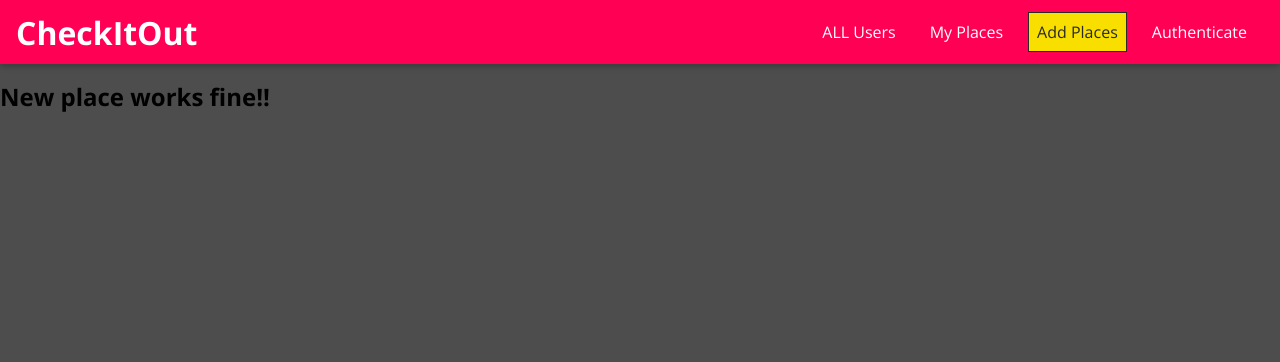
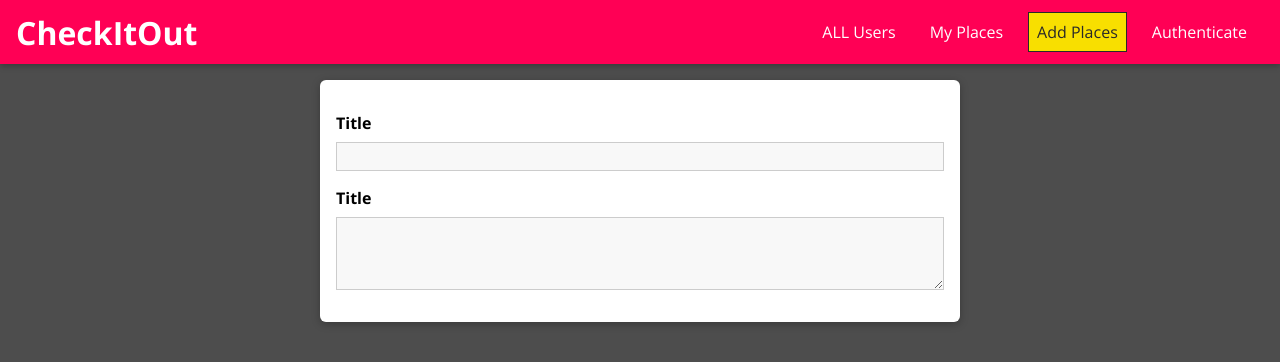
Before and after one commit to Ukd1796/reactApp, a React (Create React App) app: page /places/new in a window 1280 px wide. Shown: the top 362 px of the page. Built offline with nearby package versions, Linux system fonts and the light colour scheme; the HTML template or start-up script is replaced by a standard one.

Commit message:
validation commit

```diff
--- /dev/null
+++ b/src/places/pages/NewPlace.css
@@ -0,0 +1,10 @@
+.place-form {
+    list-style: none;
+    margin: 0 auto;
+    padding: 1rem;
+    width: 90%;
+    max-width: 40rem;
+    box-shadow: 0 2px 8px rgba(0, 0, 0, 0.26);
+    border-radius: 6px;
+    background: white;
+  }
--- a/src/places/pages/NewPlace.js
+++ b/src/places/pages/NewPlace.js
@@ -1,7 +1,36 @@
-import React from 'react';
+import React,{useCallback} from "react";
 
-const NewPlace = () =>{
-    return <h2>New place works fine!!</h2>
-}
+import Input from "../../shared/components/FormElements/Input";
+import {VALIDATOR_REQUIRE,VALIDATOR_MINLENGTH} from '../../shared/components/util/validators'
+import "./NewPlace.css";
+
+const NewPlace = () => {
+
+  const titleInputHandler = useCallback((id,value, isValid)=>{
+
+  },[]);
+  return (
+    <form className="place-form">
+      <Input
+       id="title"
+        element="input"
+        type="text"
+        label="Title"
+        validators={[VALIDATOR_REQUIRE()]}
+        errorText="Please enter a valid Title"
+        onInput ={titleInputHandler}
+      />
+       <Input
+        id="description"
+        element="textarea"
+        type="text"
+        label="Title"
+        validators={[VALIDATOR_REQUIRE(),VALIDATOR_MINLENGTH(5)]}
+        errorText="Please enter a valid Title"
+        onInput ={titleInputHandler}
+      />
+    </form>
+  );
+};
 
 export default NewPlace;
--- /dev/null
+++ b/src/shared/components/FormElements/Input.css
@@ -0,0 +1,41 @@
+.form-control {
+    margin: 1rem 0;
+  }
+
+  .form-control label,
+  .form-control input,
+  .form-control textarea {
+    display: block;
+  }
+
+  .form-control label {
+    font-weight: bold;
+    margin-bottom: 0.5rem;
+  }
+
+  .form-control input,
+  .form-control textarea {
+    width: 100%;
+    font: inherit;
+    border: 1px solid #ccc;
+    background: #f8f8f8;
+    padding: 0.15rem 0.25rem;
+  }
+
+  .form-control input:focus,
+  .form-control textarea:focus {
+    outline: none;
+    background: #ebebeb;
+    border-color: #510077;
+  }
+
+  .form-control--invalid label,
+  .form-control--invalid p {
+    color: red;
+  }
+
+  .form-control--invalid input,
+  .form-control--invalid textarea {
+    border-color: red;
+    background: #ffd1d1;
+  }
--- /dev/null
+++ b/src/shared/components/FormElements/Input.js
@@ -0,0 +1,99 @@
+import React, { useReducer,useEffect } from "react";
+
+import { validate } from "../util/validators";
+
+import "./Input.css";
+
+const inputReducer = (state, action) => {
+  switch (action.type) {
+    case "CHANGE":
+      return {
+        ...state,
+        value: action.val,
+        isValid: validate(action.val, action.validators),
+      };
+    case "TOUCH": {
+      return {
+        ...state,
+        isTouched: true,
+      };
+    }
+
+    default:
+      return state;
+  }
+};
+
+const Input = (props) => {
+  const [inputState, dispatch] = useReducer(inputReducer, {
+    value: "",
+    isValid: false,
+    isTouched: false,
+  });
+
+  const {id,onInput} = props;
+  const {value,isValid } = inputState
+
+  useEffect(() => {
+    props.onInput(id,value,isValid);
+  },[id,value,isValid,onInput])
+
+// this makes the use effect function run when anything in the props changes or something in InputState changes.
+  const touchHandler = () => {
+    dispatch({
+      type: "TOUCH",
+    });
+  };
+
+  const changeHandler = (event) => {
+    dispatch({
+      type: "CHANGE",
+      val: event.target.value,
+      validators: props.validators,
+    });
+  };
+  const element =
+    props.element === "input" ? (
+      <input
+        id={props.id}
+        type={props.type}
+        placeholder={props.placeholder}
+        onChange={changeHandler}
+        onBlur={touchHandler}
+        value={inputState.value}
+      />
+    ) : (
+      <textarea
+        id={props.id}
+        rows={props.rows || 3}
+        onChange={changeHandler}
+        onBlur={touchHandler}
+        value={inputState.value}
+      />
+    );
+
+  return (
+    <div
+      className={`form-control  ${
+        !inputState.isValid && inputState.isTouched && "form-control--invalid"
+      }`}
+    >
+      <label htmlFor={props.id}>{props.label}</label>
+      {element}
+      {!inputState.isValid && inputState.isTouched && <p>{props.errorText}</p>}
+    </div>
+  );
+};
+
+// we have third party libraries if we need to use this
+
+//  useReducer is used when you have inter-connected state or complex states to deal with it
+// in useReducer we pass the function and the initial state
+// dispatch function is used to update our state and call the reducer with the given pararmeters
+
+// the three dots are the spread operator they are used to update state obejcts. While updating the state it helps in copying the original data with new values
+// the spread operator basicallly copies dat from the old state object into the new object where its being used
+
+
+//useEffect is allowed to run a logic when a certain task has been completed
+export default Input;
--- /dev/null
+++ b/src/shared/components/util/validators.js
@@ -0,0 +1,46 @@
+const VALIDATOR_TYPE_REQUIRE = 'REQUIRE';
+const VALIDATOR_TYPE_MINLENGTH = 'MINLENGTH';
+const VALIDATOR_TYPE_MAXLENGTH = 'MAXLENGTH';
+const VALIDATOR_TYPE_MIN = 'MIN';
+const VALIDATOR_TYPE_MAX = 'MAX';
+const VALIDATOR_TYPE_EMAIL = 'EMAIL';
+const VALIDATOR_TYPE_FILE = 'FILE';
+
+export const VALIDATOR_REQUIRE = () => ({ type: VALIDATOR_TYPE_REQUIRE });
+export const VALIDATOR_FILE = () => ({ type: VALIDATOR_TYPE_FILE });
+export const VALIDATOR_MINLENGTH = val => ({
+  type: VALIDATOR_TYPE_MINLENGTH,
+  val: val
+});
+export const VALIDATOR_MAXLENGTH = val => ({
+  type: VALIDATOR_TYPE_MAXLENGTH,
+  val: val
+});
+export const VALIDATOR_MIN = val => ({ type: VALIDATOR_TYPE_MIN, val: val });
+export const VALIDATOR_MAX = val => ({ type: VALIDATOR_TYPE_MAX, val: val });
+export const VALIDATOR_EMAIL = () => ({ type: VALIDATOR_TYPE_EMAIL });
+
+export const validate = (value, validators) => {
+  let isValid = true;
+  for (const validator of validators) {
+    if (validator.type === VALIDATOR_TYPE_REQUIRE) {
+      isValid = isValid && value.trim().length > 0;
+    }
+    if (validator.type === VALIDATOR_TYPE_MINLENGTH) {
+      isValid = isValid && value.trim().length >= validator.val;
+    }
+    if (validator.type === VALIDATOR_TYPE_MAXLENGTH) {
+      isValid = isValid && value.trim().length <= validator.val;
+    }
+    if (validator.type === VALIDATOR_TYPE_MIN) {
+      isValid = isValid && +value >= validator.val;
+    }
+    if (validator.type === VALIDATOR_TYPE_MAX) {
+      isValid = isValid && +value <= validator.val;
+    }
+    if (validator.type === VALIDATOR_TYPE_EMAIL) {
+      isValid = isValid && /^\S+@\S+\.\S+$/.test(value);
+    }
+  }
+  return isValid;
+};
```
Also changed, not shown: src/shared/components/UIElements/Map.js (added, +9 -0 lines), src/shared/components/UIElements/Map.css (added).
